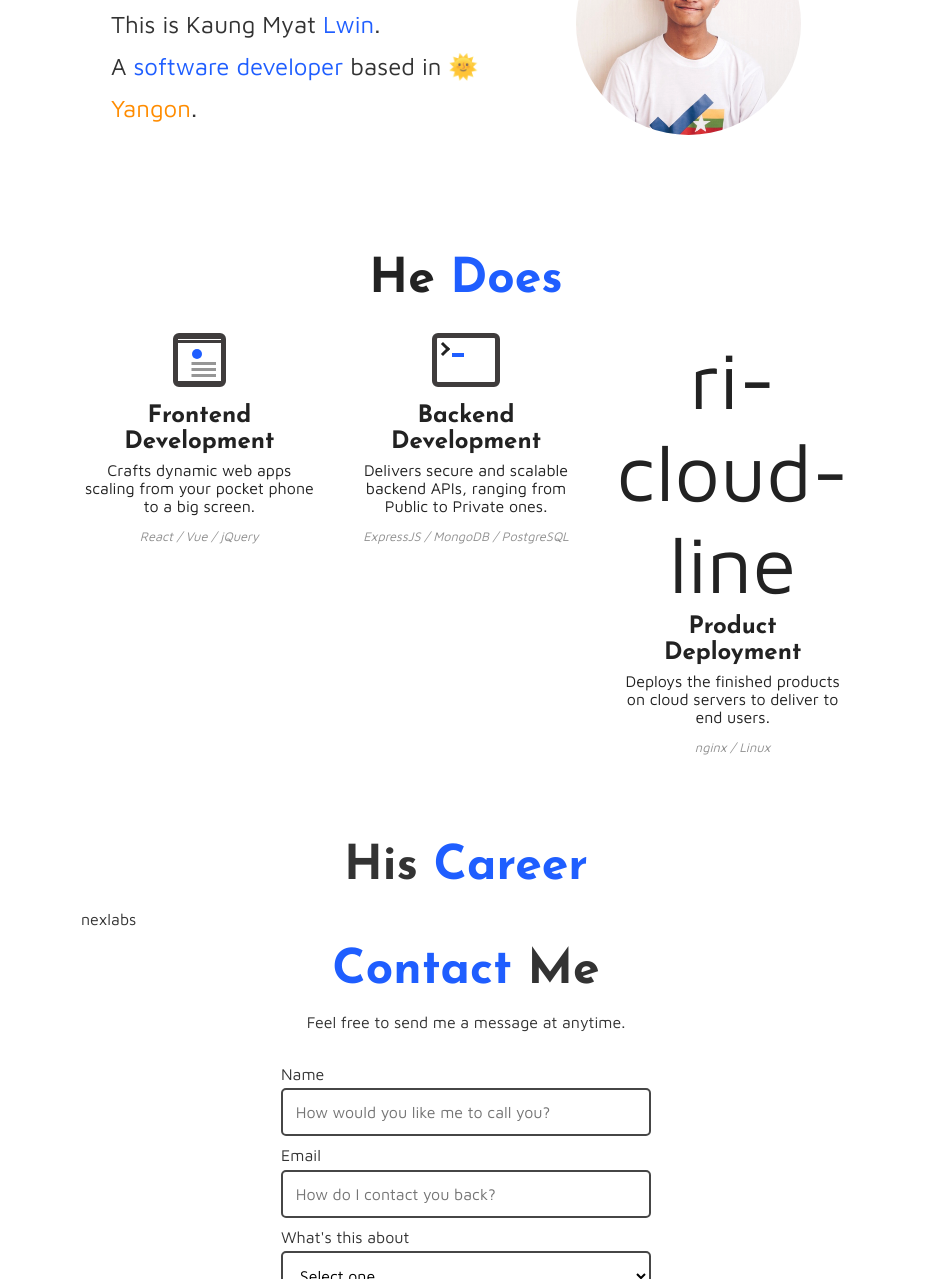
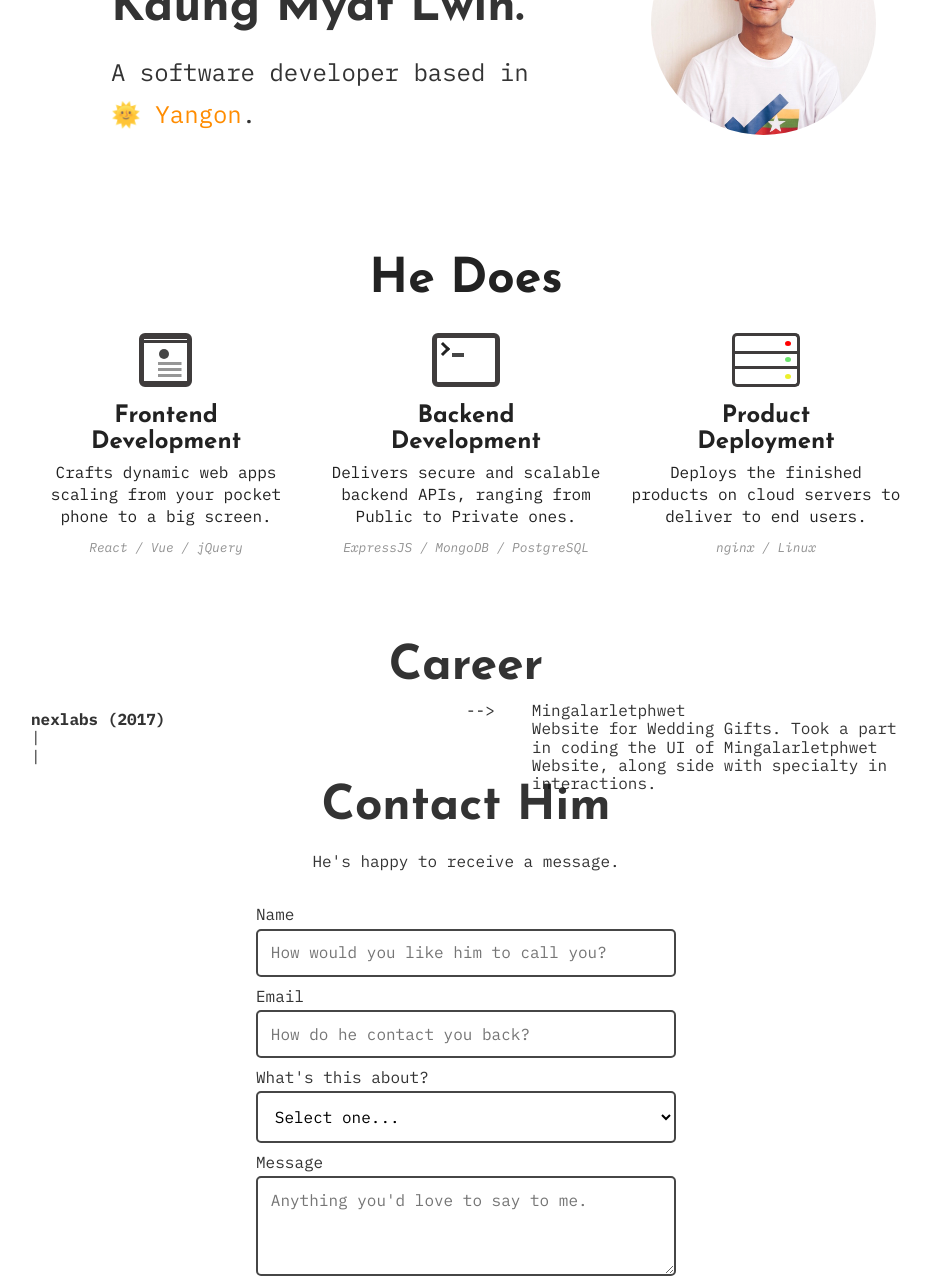
Before and after one commit to kaungmyatlwin/kaungmyatlwin.dev, a Gatsby site: page / in a window 1280 px wide. Shown: the part 182-1461 px from the top of the page, without its empty margins (174-1105 px from the left). Built offline with nearby package versions, Linux system fonts and the light colour scheme; Gatsby itself is replaced by a stand-in of ours.

Commit message:
partial timeline view

```diff
--- a/src/components/Contact/Contact.js
+++ b/src/components/Contact/Contact.js
@@ -15,27 +15,27 @@ const Contact = (props, ref) => {
     <section id="contact" className="Contact" ref={ref}>
       <div className="container">
         <div className="row">
-          <h1 className="text-center w-100"><span className="color-blue">Contact</span> Me</h1>
-          <p className="text-center w-100">Feel free to send me a message at anytime.</p>
+          <h1 className="text-center w-100">Contact Him</h1>
+          <p className="text-center w-100">He's happy to receive a message.</p>
         </div>
         <div className="row justify-content-center">
           <div className="col-lg-6 col-xs-12">
             <form className="contactForm" onSubmit={onSubmitForm}>
               <div className="contactForm__control">
                 <label htmlFor="name">Name</label>
-                <Input id="name" className="contactForm__input" required placeholder="How would you like me to call you?" />
+                <Input id="name" className="contactForm__input" required placeholder="How would you like him to call you?" />
               </div>
               <div className="contactForm__control">
                 <label htmlFor="email">Email</label>
-                <Input id="email" className="contactForm__input" required type="email" placeholder="How do I contact you back?" />
+                <Input id="email" className="contactForm__input" required type="email" placeholder="How do he contact you back?" />
               </div>
               <div className="contactForm__control">
-                <label htmlFor="">What's this about</label>
+                <label htmlFor="">What's this about?</label>
                 <Select className="contactForm__select" defaultValue="select-one">
                   <option disabled value="select-one">Select one...</option>
                   <option>For hiring</option>
                   <option>Freelance Project</option>
-                  <option>Just for Coffee</option>
+                  <option>Just for a Chat</option>
                 </Select>
               </div>
               <div className="contactForm__control">
--- a/src/components/Experience/Experience.js
+++ b/src/components/Experience/Experience.js
@@ -1,12 +1,60 @@
 import React from 'react';
+import './Experience.scss';
+
+const TimelineSub = ({ direction = 'left', steps = 4, exp }) => {
+  const arr = new Array(steps);
+  arr.fill(0, 0, arr.length);
+  return (
+    <div className="timeline">
+      {
+        arr.map((_, i) => {
+          if (i !== arr.length - 1) {
+            return <div key={i}>|</div>
+          } else {
+            if (direction === 'right') {
+              return (
+                <div key={i} className="timeline-step timeline-dir-right"><div style={{ width: '50%' }}>--></div> {exp}</div>
+              );
+            }
+              return (
+              <div key={i} className="timeline-step timeline-dir-left">
+                {exp}
+                {` <--`}
+              </div>
+              )
+          }
+        })
+      }
+    </div>
+  );
+}
 
 const Experience = () => {
   return (
     <section id="experience" className="Experience">
-      <h1 className="text-center">His <span className="color-blue">Career</span></h1>
+      <h1 className="text-center">Career</h1>
       <div className="container">
-        <div className="exp">
-          nexlabs
+        <div className="row">
+          <div className="col-lg-12">
+            <b>nexlabs (2017)</b>
+            <TimelineSub
+              steps={3}
+              direction="right"
+              exp={
+                <div>
+                  {`  Mingalarletphwet`} <br />
+                  <div>
+                    Website for Wedding Gifts. Took a part in coding the UI of Mingalarletphwet Website, along side with specialty in interactions.
+                  </div>
+                </div>
+              }
+            />
+            {/* <TimelineSub
+              steps={5}
+              direction="right" /> */}
+          </div>
+        </div>
+        <div>
         </div>
       </div>
     </section>
--- a/src/components/Experience/Experience.scss
+++ b/src/components/Experience/Experience.scss
@@ -0,0 +1,35 @@
+.timeline {
+  position: relative;
+  text-align: left;
+}
+
+.timeline-step {
+  display: flex;
+  // width: 100px;
+}
+
+.timeline-dir-left {
+  text-align: left;
+  // transform: translateX(-5%);
+}
+
+.timeline-dir-right {
+  text-align: left;
+  // transform: translateX(5%);
+}
+
+@media (min-width: 1200px) {
+  .timeline-dir-left {
+    position: absolute;
+    top: 50%;
+    left: 50%;
+    transform: translateX(-100%) translateY(-50%);
+  }
+
+  .timeline-dir-right {
+    position: absolute;
+    top: 50%;
+    right: 50%;
+    transform: translateX(100%) translateY(-50%);
+  }
+}
--- a/src/components/Expertise/Expertise.js
+++ b/src/components/Expertise/Expertise.js
@@ -36,6 +36,25 @@ const BackendIcon = () => {
   );
 }
 
+const DeploymentIcon = () => {
+  return (
+    <div style={iconBaseStyle}>
+      <div className="server">
+        <div className="led red"></div>
+        {/* <div className="led blue"></div> */}
+      </div>
+      <div className="server">
+        <div className="led green"></div>
+        {/* <div className="led"></div> */}
+      </div>
+      <div className="server">
+        <div className="led idle"></div>
+        {/* <div className="led"></div> */}
+      </div>
+    </div>
+  );
+}
+
 const services = [
   {
     icon: <FrontEndIcon />,
@@ -50,7 +69,7 @@ const services = [
     stacks: ['ExpressJS', 'MongoDB', 'PostgreSQL']
   },
   {
-    icon: 'ri-cloud-line',
+    icon: <DeploymentIcon />,
     title: 'Product Deployment',
     body: 'Deploys the finished products on cloud servers to deliver to end users.',
     stacks: ['nginx', 'Linux']
@@ -62,7 +81,7 @@ const Expertise = (props, ref) => {
     <section id="expertise" className="Expertise" ref={ref}>
       <div className="container">
         <div className="row">
-          <h1 className="text-center w-100">He <span className="color-blue">Does</span></h1>
+          <h1 className="text-center w-100">He Does</h1>
         </div>
         <div className="row">
           {
--- a/src/components/Expertise/Expertise.scss
+++ b/src/components/Expertise/Expertise.scss
@@ -1,6 +1,7 @@
 @import '../../partials/colors';
 
 $phoneChangeSequence: 4s;
+$ledFlashSequence: 0.6s;
 
 .Expertise {
   background: #ffffff ;
@@ -154,6 +155,47 @@ $phoneChangeSequence: 4s;
   }
 }
 
+.server {
+  width: 68px;
+  height: 18px;
+  border: 3px solid #3f3c3c;
+  position: relative;
+  display: flex;
+  align-items: center;
+  &:first-child {
+    border-bottom: 0;
+    border-top-left-radius: 5px;
+    border-top-right-radius: 5px;
+  }
+  &:last-child {
+    border-top: 0;
+    border-bottom-right-radius: 5px;
+    border-bottom-left-radius: 5px;
+  }
+  .led {
+    position: absolute;
+    right: 6px;
+    width: 6px;
+    height: 5px;
+    background-color: gray;
+    border-radius: 100%;
+    // &:last-child {
+    //   right: 12px;
+    // }
+  }
+  .led.red {
+    background-color: red;
+  }
+  .led.green {
+    background-color: rgb(34, 216, 34);
+    opacity: 0;
+    animation: flashing linear $ledFlashSequence infinite;
+  }
+  .led.idle {
+    background-color: rgb(236, 240, 43);
+  }
+}
+
 @keyframes blinking {
   0% { opacity: 1; }
   50% { opacity: 0; }
@@ -250,3 +292,9 @@ $phoneChangeSequence: 4s;
     width: 28px;
   }
 }
+
+@keyframes flashing {
+  50% {
+    opacity: 1;
+  }
+}
--- a/src/components/Home/Home.js
+++ b/src/components/Home/Home.js
@@ -76,14 +76,10 @@ const Home = (props, ref) => {
         <div className="row no-gutters align-items-center h-100">
           <div className="col-lg-6 col-md-6 Home__aboutWrapper mt-1">
             <h1>
-              <span className="color-blue">Hello</span> there!
+              This is <br />Kaung Myat Lwin.
             </h1>
             <p className="no-margin Home__shortDescription">
-              This is Kaung Myat{' '}
-              <span className="color-blue">Lwin</span>. <br />
-              A{' '}
-              <span className="color-blue">software developer</span>{' '}
-              based in {weatherEmoji}{' '}
+              A software developer based in {weatherEmoji}{' '}
               <span className="color-gold">Yangon</span>.
             </p>
           </div>
--- a/src/components/base.scss
+++ b/src/components/base.scss
@@ -2,6 +2,10 @@
   -webkit-font-smoothing: antialiased;
   -moz-osx-font-smoothing: grayscale;
   // background: #eff0f3;
+}
+
+p {
+  line-height: 22px;
 }
 
 .color-blue {
@@ -139,7 +143,7 @@ label {
 
 @media (min-width: 1200px) {
   .container {
-    width: 800px;
+    width: 900px;
   }
   h1 {
     font-size: 3rem;
--- a/src/partials/_colors.scss
+++ b/src/partials/_colors.scss
@@ -1,3 +1,4 @@
-$color-blue: #1f5eff;
+// $color-blue: #1f5eff;
+$color-blue: #464646;
 $color-grey: #464646;
 $color-light-grey: #f5f5f5;
--- a/src/utils/typography.js
+++ b/src/utils/typography.js
@@ -22,6 +22,10 @@ const typography = new Typography(
         name: 'Josefin Sans',
         styles: ['400', '400i', '700', '700i'],
       },
+      {
+        name: 'IBM Plex Mono',
+        styles: ['400', '400i', '700', '700i'],
+      },
     ],
     headerFontFamily: [
       'Josefin Sans',
@@ -31,7 +35,7 @@ const typography = new Typography(
       'Arial',
       'sans-serif',
     ],
-    bodyFontFamily: ['Maven Pro', 'Georgia', 'serif'],
+    bodyFontFamily: ['IBM Plex Mono', 'Georgia', 'serif'],
   }
   // funstonTheme
   // doelgerTheme
```
